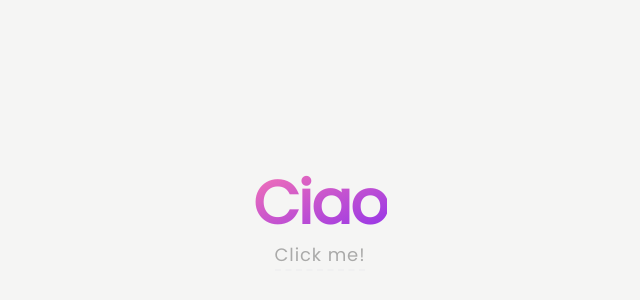
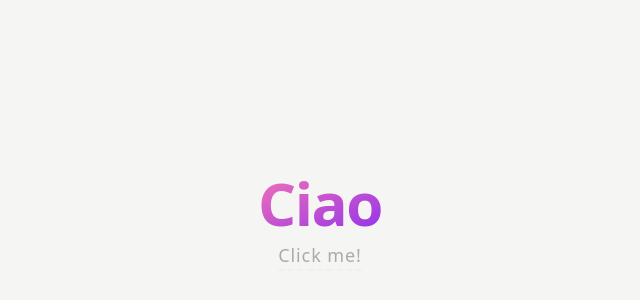
Before and after one commit to codegiik/issa, a Next.js app: page / in a window 1280 px wide. Shown: the part 178-478 px from the top of the page, without its empty margins (320-960 px from the left). Built offline with nearby package versions, Linux system fonts and the light colour scheme.

Commit message:
:wrench: Updating tailwind configuration

```diff
--- a/tailwind.config.js
+++ b/tailwind.config.js
@@ -45,11 +45,38 @@ module.exports = {
     theme: {
         extend: {},
         colors: {
+            'stark-white': {
+                DEFAULT: '#E8D8C3',
+                50: '#FFFFFF',
+                100: '#FCFAF8',
+                200: '#F9F5F0',
+                300: '#F4ECE2',
+                400: '#EADDCC',
+                500: '#E8D8C3',
+                600: '#D8BE9A',
+                700: '#C9A372',
+                800: '#B98949',
+                900: '#926B38',
+            },
+            cedar: {
+                DEFAULT: '#3C1217',
+                50: '#C64050',
+                100: '#BA3847',
+                200: '#9A2E3B',
+                300: '#7B252F',
+                400: '#5B1B23',
+                500: '#3C1217',
+                600: '#2B0D11',
+                700: '#1F090C',
+                800: '#180709',
+                900: '#000000',
+            },
             ...colors,
         },
         fontFamily: {
-            sans: ['Poppins', ...defaultFontFamily['sans']],
-            serif: [...defaultFontFamily['serif']],
+            sans: [...defaultFontFamily['sans']],
+            serif: ['Libre Baskerville', ...defaultFontFamily['serif']],
+            body: ['EB Garamond', ...defaultFontFamily['sans']],
             mono: [...defaultFontFamily['mono']],
         },
     },
```
